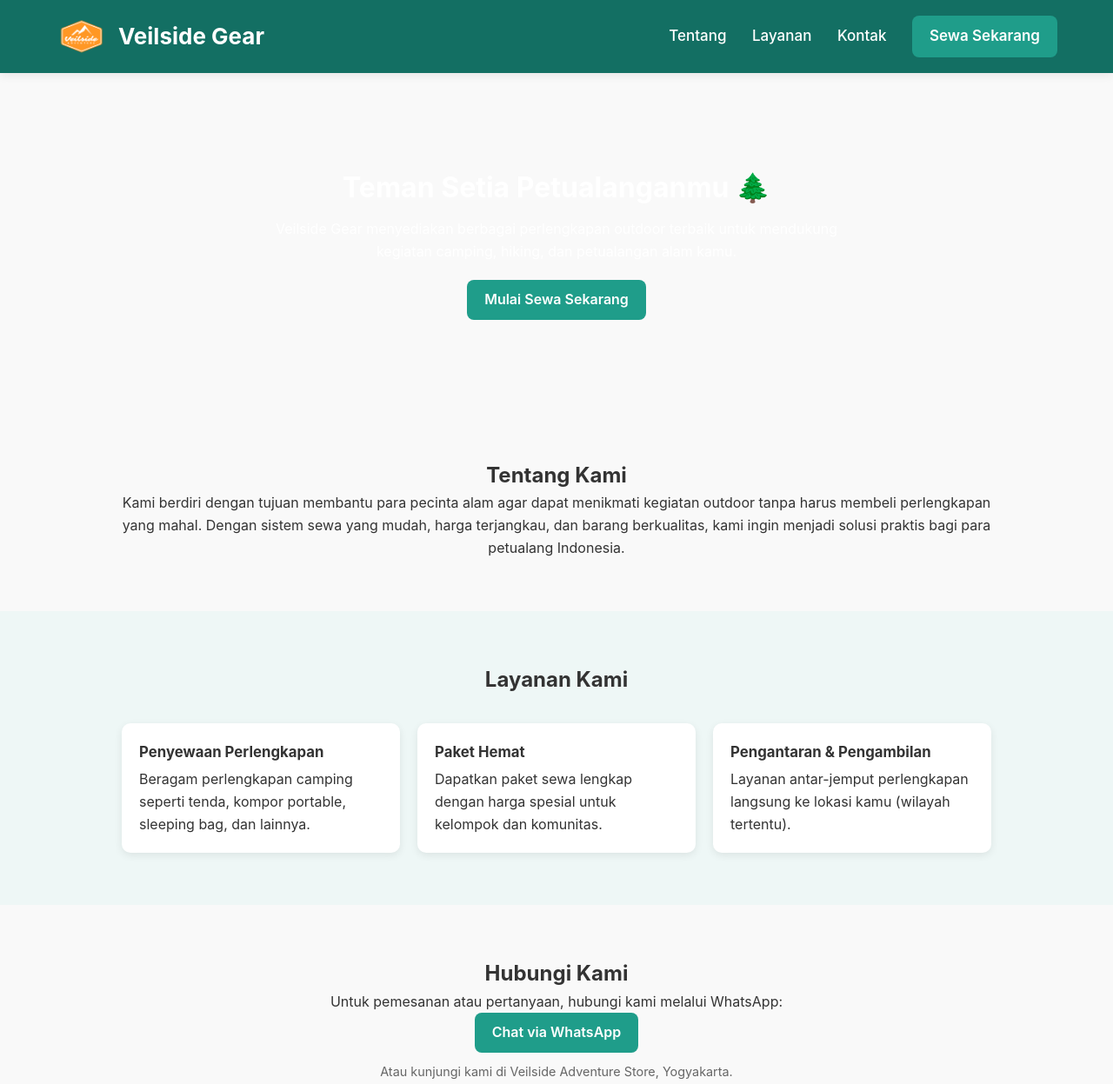
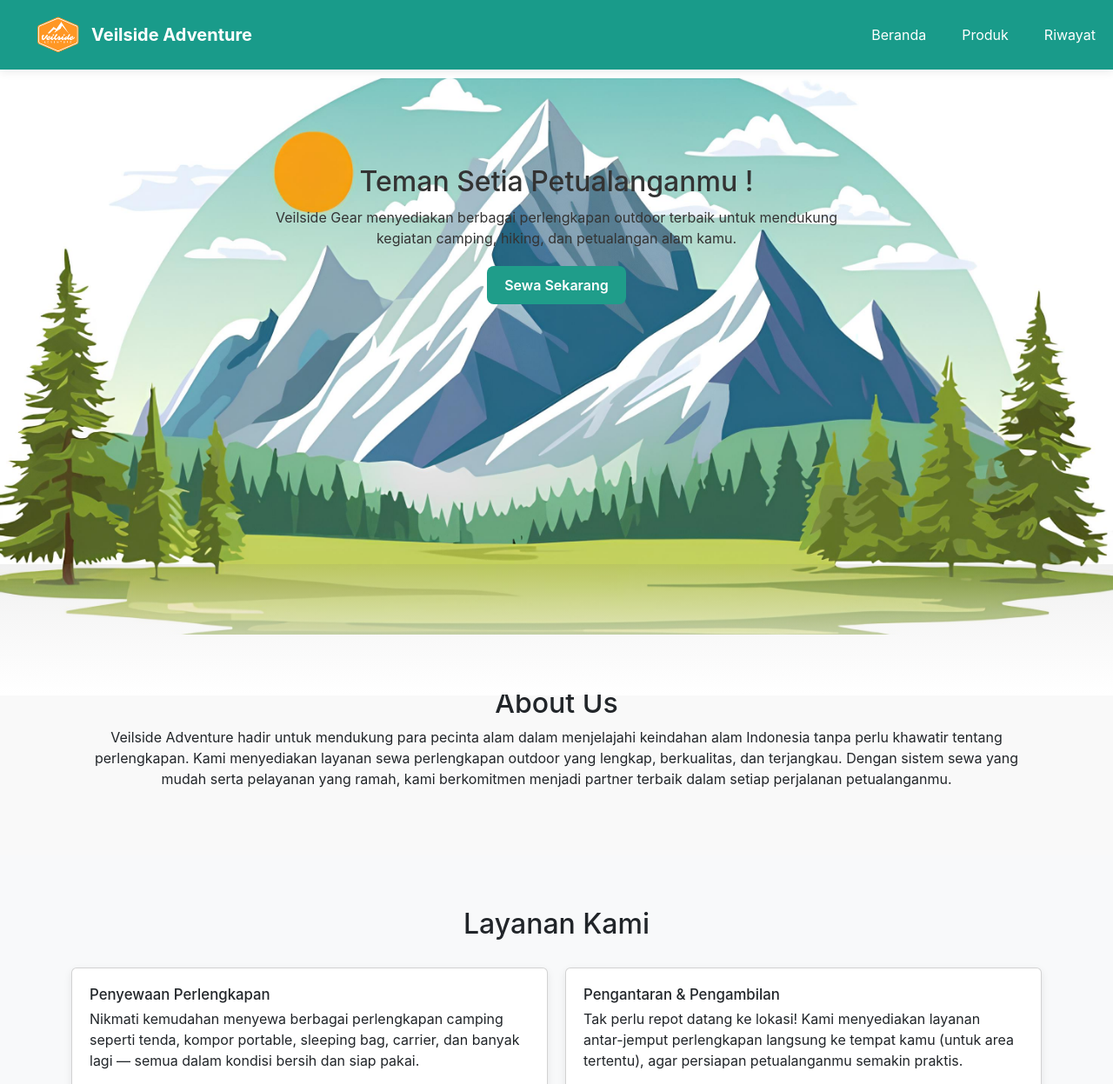
Before and after one commit to NayyVie/Veilside-Adventure, a plain HTML site: page Program/index.html in a window 1280 px wide. Shown: the top 1247 px of the page at 87% size. Drawn offline with nearby package versions, Linux system fonts and the light colour scheme.

Commit message:
feat:perubahan beranda

```diff
--- a/Program/index.html
+++ b/Program/index.html
@@ -2,113 +2,160 @@
 <html lang="id">
   <head>
     <meta charset="UTF-8" />
-    <meta name="viewport" content="width=device-width, initial-scale=1" />
-    <title>Veilside Gear – Penyewaan Perlengkapan Outdoor</title>
+    <meta name="viewport" content="width=device-width, initial-scale=1.0" />
+    <title>Veilside Gear</title>
     <link rel="stylesheet" href="style.css" />
-    <link rel="icon" href="logo.png" />
+    <link
+      href="https://cdn.jsdelivr.net/npm/bootstrap@5.3.8/dist/css/bootstrap.min.css"
+      rel="stylesheet"
+      integrity="sha384-sRIl4kxILFvY47J16cr9ZwB07vP4J8+LH7qKQnuqkuIAvNWLzeN8tE5YBujZqJLB"
+      crossorigin="anonymous"
+    />
   </head>
   <body>
-    <!-- Navbar -->
-    <header class="navbar" role="banner">
-      <div class="container nav-content">
-        <a href="index.html" class="logo" aria-label="Beranda Veilside Gear">
-          <img src="logo.png" alt="Logo Veilside Gear" />
-          <span>Veilside Gear</span>
+    <!-- Navbar BOOTSTRAP -->
+    <nav
+      class="navbar navbar-expand-lg fixed-top"
+      style="background-color: #199b8a"
+    >
+      <div class="container-fluid">
+        <!-- untuk logo + nama -->
+        <a class="navbar-brand d-flex align-items-center text-white" href="#">
+          <img src="logo.png" alt="Logo" width="60" height="54" class="me-2" />
+          <span class="fw-bold">Veilside Adventure</span>
         </a>
-        <nav aria-label="Navigasi utama">
-          <a href="#tentang">Tentang</a>
-          <a href="#layanan">Layanan</a>
-          <a href="#kontak">Kontak</a>
-          <a href="sewa.html" class="btn-primary">Sewa Sekarang</a>
-        </nav>
+
+        <!-- untuk tampilan mobile (toogle) -->
+        <button
+          class="navbar-toggler"
+          type="button"
+          data-bs-toggle="collapse"
+          data-bs-target="#navbarNav"
+          aria-controls="navbarNav"
+          aria-expanded="false"
+          aria-label="Toggle navigation"
+        >
+          <span class="navbar-toggler-icon"></span>
+        </button>
+
+        <!-- Menu di navbar -->
+        <div
+          class="collapse navbar-collapse justify-content-end"
+          id="navbarNav"
+        >
+          <ul class="navbar-nav">
+            <li class="nav-item">
+              <a class="nav-link text-white" aria-current="page" href="#home"
+                >Beranda</a
+              >
+            </li>
+            <li class="nav-item">
+              <a class="nav-link text-white" href="sewa.html">Produk</a>
+            </li>
+            <li class="nav-item">
+              <a class="nav-link text-white" href="#">Riwayat</a>
+            </li>
+          </ul>
+        </div>
       </div>
-    </header>
+    </nav>
 
-    <!-- Hero -->
-    <section class="hero" role="region" aria-labelledby="hero-title">
-      <div class="container">
-        <h2 id="hero-title">Teman Setia Petualanganmu 🌲</h2>
+    <!-- Hero section -->
+    <section class="hero" id="home">
+      <main class="content">
+        <h1>Teman Setia Petualanganmu !</h1>
         <p>
           Veilside Gear menyediakan berbagai perlengkapan outdoor terbaik untuk
           mendukung kegiatan camping, hiking, dan petualangan alam kamu.
         </p>
-        <a href="sewa.html" class="btn-primary" aria-label="Mulai sewa sekarang">
-          Mulai Sewa Sekarang
-        </a>
-      </div>
+        <a href="sewa.html" class="btn-primary">Sewa Sekarang</a>
+      </main>
     </section>
 
-    <!-- Tentang -->
-    <section id="tentang" class="section" role="region" aria-labelledby="about-title">
+    <!-- Tentang Kami -->
+    <section class="section" id="tentang">
       <div class="container">
-        <h2 id="about-title">Tentang Kami</h2>
+        <h2>About Us</h2>
         <p>
-          Kami berdiri dengan tujuan membantu para pecinta alam agar dapat
-          menikmati kegiatan outdoor tanpa harus membeli perlengkapan yang mahal.
-          Dengan sistem sewa yang mudah, harga terjangkau, dan barang berkualitas,
-          kami ingin menjadi solusi praktis bagi para petualang Indonesia.
+          Veilside Adventure hadir untuk mendukung para pecinta alam dalam
+          menjelajahi keindahan alam Indonesia tanpa perlu khawatir tentang
+          perlengkapan. Kami menyediakan layanan sewa perlengkapan outdoor yang
+          lengkap, berkualitas, dan terjangkau. Dengan sistem sewa yang mudah
+          serta pelayanan yang ramah, kami berkomitmen menjadi partner terbaik
+          dalam setiap perjalanan petualanganmu.
         </p>
       </div>
     </section>
 
     <!-- Layanan -->
-    <section id="layanan" class="section bg-light" role="region" aria-labelledby="services-title">
+    <section class="section bg-light" id="layanan">
       <div class="container">
-        <h2 id="services-title">Layanan Kami</h2>
-
+        <h2>Layanan Kami</h2>
         <div class="grid">
           <div class="card">
             <h3>Penyewaan Perlengkapan</h3>
-            <p>Beragam perlengkapan camping seperti tenda, kompor portable, sleeping bag, dan lainnya.</p>
+            <p>
+              Nikmati kemudahan menyewa berbagai perlengkapan camping seperti
+              tenda, kompor portable, sleeping bag, carrier, dan banyak lagi —
+              semua dalam kondisi bersih dan siap pakai.
+            </p>
           </div>
           <div class="card">
-            <h3>Paket Hemat</h3>
-            <p>Dapatkan paket sewa lengkap dengan harga spesial untuk kelompok dan komunitas.</p>
-          </div>
-          <div class="card">
-            <h3>Pengantaran &amp; Pengambilan</h3>
-            <p>Layanan antar-jemput perlengkapan langsung ke lokasi kamu (wilayah tertentu).</p>
+            <h3>Pengantaran & Pengambilan</h3>
+            <p>
+              Tak perlu repot datang ke lokasi! Kami menyediakan layanan
+              antar-jemput perlengkapan langsung ke tempat kamu (untuk area
+              tertentu), agar persiapan petualanganmu semakin praktis.
+            </p>
           </div>
         </div>
       </div>
     </section>
 
     <!-- Kontak -->
-    <section id="kontak" class="section" role="region" aria-labelledby="contact-title">
+    <section id="kontak" class="section">
       <div class="container">
-        <h2 id="contact-title">Hubungi Kami</h2>
+        <h2>Hubungi Kami</h2>
         <p>Untuk pemesanan atau pertanyaan, hubungi kami melalui WhatsApp:</p>
-        <a href="https://wa.me/628123456789" target="_blank" rel="noopener" class="btn-primary">
-          Chat via WhatsApp
-        </a>
-        <p class="small">Atau kunjungi kami di Veilside Adventure Store, Yogyakarta.</p>
+        <a href="https://wa.me/628123456789" target="_blank" class="btn-primary"
+          >Chat via WhatsApp</a
+        >
+        <p class="small">
+          Atau kunjungi kami di Veilside Adventure Store, Ngawi.
+        </p>
       </div>
     </section>
 
-    <!-- Footer -->
-    <footer role="contentinfo">
+    <footer>
       <div class="container">
         <p>© 2025 Veilside Gear. Semua hak dilindungi.</p>
       </div>
     </footer>
 
-    <!-- Reminder H-1 (dipertahankan) -->
     <script>
-      const reminder = JSON.parse(localStorage.getItem("vs_reminder") || "null");
+      // 🔔 Cek apakah ada pengingat penyewaan di localStorage
+      const reminder = JSON.parse(
+        localStorage.getItem("vs_reminder") || "null"
+      );
       if (reminder) {
         const now = new Date();
         const due = new Date(reminder.tanggalSelesai);
         const oneDayBefore = new Date(due);
         oneDayBefore.setDate(due.getDate() - 1);
 
+        // Jika hari ini sudah H-1
         if (now.toDateString() === oneDayBefore.toDateString()) {
-          const msg =
-            `Halo ${reminder.nama}, ini pengingat dari Veilside Gear 😊\n` +
-            `Besok (${due.toLocaleDateString("id-ID")}) adalah jadwal pengembalian barang sewaan Anda.\n` +
-            `Terima kasih sudah menyewa di Veilside Gear!`;
-          const waURL = `https://wa.me/${reminder.wa}?text=${encodeURIComponent(msg)}`;
+          const msg = `Halo ${
+            reminder.nama
+          }, ini pengingat dari Veilside Gear 😊\nBesok (${due.toLocaleDateString(
+            "id-ID"
+          )}) adalah jadwal pengembalian barang sewaan Anda.\nTerima kasih sudah menyewa di Veilside Gear!`;
+          const waURL = `https://wa.me/${reminder.wa}?text=${encodeURIComponent(
+            msg
+          )}`;
           alert("🔔 Pengingat: Besok adalah jadwal pengembalian barang!");
           window.open(waURL, "_blank");
+          // Hapus setelah dikirim agar tidak berulang
           localStorage.removeItem("vs_reminder");
         }
       }
--- a/Program/style.css
+++ b/Program/style.css
@@ -22,7 +22,8 @@
 }
 
 /* footer selalu di bawah + kompensasi navbar fixed */
-html, body {
+html,
+body {
   height: 100%;
   display: flex;
   flex-direction: column;
@@ -30,7 +31,9 @@ html, body {
   color: var(--text);
   line-height: 1.6;
 }
-body { padding-top: 90px; } /* karena navbar fixed */
+body {
+  padding-top: 90px;
+} /* karena navbar fixed */
 body > main,
 body > .section {
   flex: 1 0 auto;
@@ -51,51 +54,110 @@ footer {
   background: var(--brand);
   color: var(--brand-contrast);
   position: fixed;
-  top: 0; left: 0; width: 100%;
+  top: 0;
+  left: 0;
+  width: 100%;
   z-index: 1000;
   box-shadow: var(--shadow-sm);
 }
 .nav-content {
-  display: flex; align-items: center; justify-content: space-between;
-  max-width: 1200px; padding: 12px 0; margin: 0 auto;
+  display: flex;
+  align-items: center;
+  justify-content: space-between;
+  max-width: 1200px;
+  padding: 12px 0;
+  margin: 0 auto;
 }
 .logo {
-  display: inline-flex; align-items: center; gap: 12px;
-  text-decoration: none; color: var(--brand-contrast);
-  font-size: 26px; font-weight: 700;
+  display: inline-flex;
+  align-items: center;
+  gap: 12px;
+  text-decoration: none;
+  color: var(--brand-contrast);
+  font-size: 26px;
+  font-weight: 700;
 }
-.logo img { width: 60px; height: 60px; object-fit: contain; }
+.logo img {
+  width: 60px;
+  height: 60px;
+  object-fit: contain;
+}
 nav a {
-  color: var(--brand-contrast); text-decoration: none;
-  margin-left: 25px; font-weight: 500; font-size: 17px;
-  transition: color .25s ease;
+  color: var(--brand-contrast);
+  text-decoration: none;
+  margin-left: 25px;
+  font-weight: 500;
+  font-size: 17px;
+  transition: color 0.25s ease;
 }
-nav a:hover { color: #c7f9cc; }
+nav a:hover {
+  color: #c7f9cc;
+}
+.navbar-nav .nav-link:hover {
+  color: #ffd54f !important; /* efek hover kuning pada beranda, dkk */
+}
 
 /* button */
 .btn-primary {
   display: inline-block;
-  background: #1f9d8a; color: #ffffff;
-  padding: 10px 20px; border-radius: 8px; text-decoration: none;
-  font-weight: 600; border: 0; cursor: pointer;
-  transition: background .25s ease, transform .1s ease;
+  background: #1f9d8a;
+  color: #ffffff;
+  padding: 10px 20px;
+  border-radius: 8px;
+  text-decoration: none;
+  font-weight: 600;
+  border: 0;
+  cursor: pointer;
+  transition: background 0.25s ease, transform 0.1s ease;
 }
-.btn-primary:hover { background: #157c6f; }
-.btn-primary:active { transform: translateY(1px); }
+.btn-primary:hover {
+  background: #157c6f;
+}
+.btn-primary:active {
+  transform: translateY(1px);
+}
 
 /* hero */
-.hero {
-  background: url("camp-bg.jpg") center/cover no-repeat;
+.content {
+  min-height: 80vh;
+  background: url("../Mountain\ Landscape\ \(1\).jpeg") center/cover no-repeat;
   color: var(--brand-contrast);
   text-align: center;
   padding: 100px 20px;
 }
-.hero h2 { font-size: 2rem; margin-bottom: 10px; }
-.hero p { max-width: 700px; margin: 10px auto 20px; }
+
+/* Tambah bayangan lembut di bawah hero */
+.content::after {
+  content: "";
+  position: absolute;
+  bottom: 1px; /* supaya nutup garis batas */
+  left: 0;
+  width: 100%; /*lebar shadow bawah*/
+  height: 150px;
+  background: linear-gradient(rgba(116, 115, 115, 0.103), rgb(255, 255, 255));
+  /* untuk atur layer di web(semakin besar angkanya semakin atas) */
+  z-index: 2;
+}
+
+.hero h1 {
+  font-size: 2rem;
+  margin-bottom: 10px;
+  color: #333333;
+}
+.hero p {
+  max-width: 700px;
+  margin: 10px auto 20px;
+  color: #333333;
+}
 
 /* sections */
-.section { padding: 60px 0; text-align: center; }
-.bg-light { background: var(--bg-light); }
+.section {
+  padding: 60px 0;
+  text-align: center;
+}
+.bg-light {
+  background: var(--bg-light);
+}
 
 /* grid & card */
 .grid {
@@ -110,11 +172,19 @@ nav a:hover { color: #c7f9cc; }
   border-radius: var(--radius-md);
   box-shadow: var(--shadow-sm);
   text-align: left;
-  transition: transform .15s ease, box-shadow .15s ease;
+  transition: transform 0.15s ease, box-shadow 0.15s ease;
 }
-.card:hover { transform: translateY(-3px); box-shadow: var(--shadow-md); }
-.card h3 { font-size: 1.05rem; margin-bottom: 6px; }
-.card p + p { margin-top: 6px; }
+.card:hover {
+  transform: translateY(-3px);
+  box-shadow: var(--shadow-md);
+}
+.card h3 {
+  font-size: 1.05rem;
+  margin-bottom: 6px;
+}
+.card p + p {
+  margin-top: 6px;
+}
 
 /* product images */
 .product-img {
@@ -127,7 +197,9 @@ nav a:hover { color: #c7f9cc; }
   margin-bottom: 10px;
 }
 @media (min-width: 1024px) {
-  .product-img { height: 180px; }
+  .product-img {
+    height: 180px;
+  }
 }
 
 /* footer */
@@ -145,33 +217,49 @@ footer {
 }
 
 /* cart summary table */
-#cart-summary table { width: 100%; border-collapse: collapse; }
-#cart-summary th, #cart-summary td {
+#cart-summary table {
+  width: 100%;
+  border-collapse: collapse;
+}
+#cart-summary th,
+#cart-summary td {
   padding: 8px 10px;
   border-bottom: 1px solid #eee;
 }
 #cart-summary th:last-child,
-#cart-summary td:last-child { text-align: right; }
+#cart-summary td:last-child {
+  text-align: right;
+}
 
 /* responsive */
 @media (max-width: 768px) {
-  .hero { padding: 80px 15px; background-position: center; }
-  nav a { margin-left: 16px; font-size: 15px; }
-  .logo img { width: 48px; height: 48px; }
+  .hero {
+    padding: 80px 15px;
+    background-position: center;
+  }
+  nav a {
+    margin-left: 16px;
+    font-size: 15px;
+  }
+  .logo img {
+    width: 48px;
+    height: 48px;
+  }
 }
-
 
 /* ========== CART PANEL ========== */
 .btn-cart {
-  background: rgba(255,255,255,0.12);
-  border: 1px solid rgba(255,255,255,0.25);
+  background: rgba(255, 255, 255, 0.12);
+  border: 1px solid rgba(255, 255, 255, 0.25);
   color: #fff;
   padding: 6px 14px;
   border-radius: 999px;
   cursor: pointer;
   font-weight: 500;
 }
-.btn-cart:hover { background: rgba(255,255,255,0.2); }
+.btn-cart:hover {
+  background: rgba(255, 255, 255, 0.2);
+}
 
 .cart-panel {
   position: fixed;
@@ -180,13 +268,15 @@ footer {
   width: 320px;
   height: 100vh;
   background: #fff;
-  box-shadow: -4px 0 14px rgba(0,0,0,0.15);
+  box-shadow: -4px 0 14px rgba(0, 0, 0, 0.15);
   z-index: 2000;
   display: flex;
   flex-direction: column;
-  transition: right .25s ease;
+  transition: right 0.25s ease;
 }
-.cart-panel.open { right: 0; }
+.cart-panel.open {
+  right: 0;
+}
 
 .cart-header {
   display: flex;
@@ -195,7 +285,9 @@ footer {
   padding: 16px 16px 8px;
   border-bottom: 1px solid #eee;
 }
-.cart-header h3 { margin: 0; }
+.cart-header h3 {
+  margin: 0;
+}
 .cart-header button {
   background: transparent;
   border: none;
@@ -250,11 +342,11 @@ footer {
 .cart-backdrop {
   position: fixed;
   inset: 0;
-  background: rgba(0,0,0,0.35);
+  background: rgba(0, 0, 0, 0.35);
   z-index: 1999;
   opacity: 0;
   pointer-events: none;
-  transition: opacity .2s ease;
+  transition: opacity 0.2s ease;
 }
 .cart-backdrop.show {
   opacity: 1;
```
Also changed, not shown: Mountain Landscape (1).jpeg (added).
